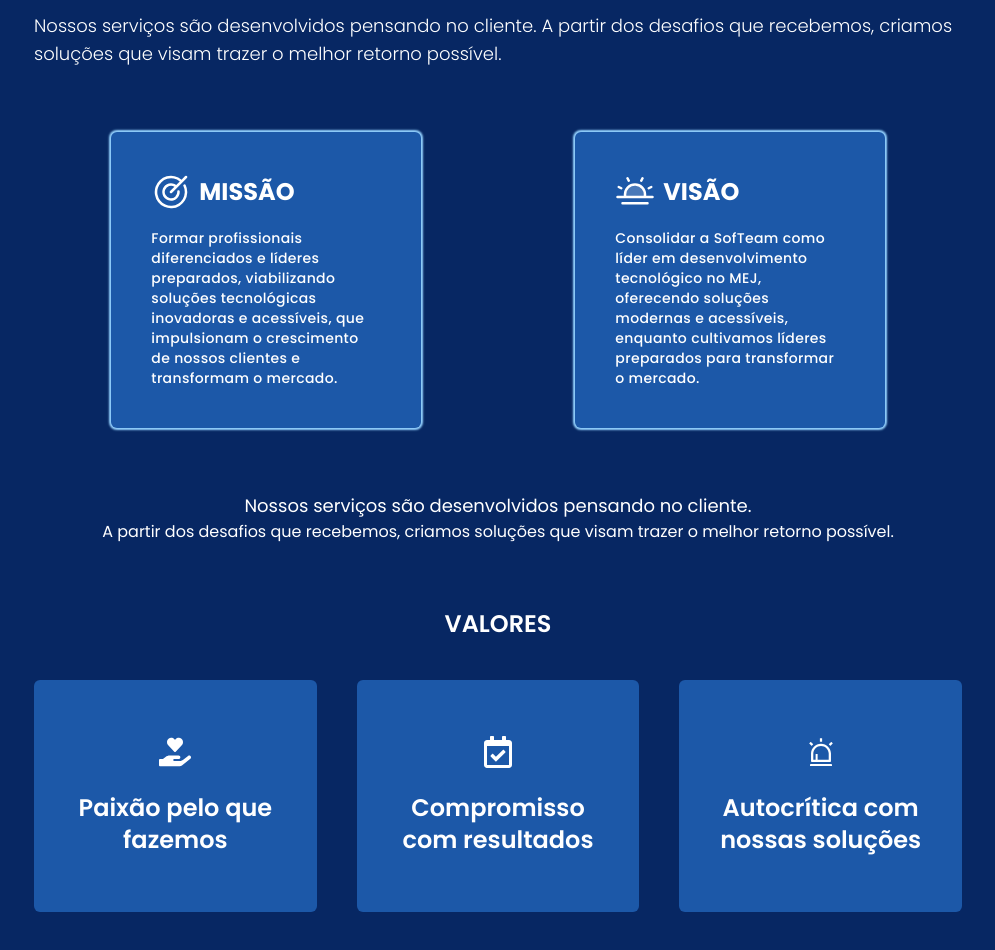
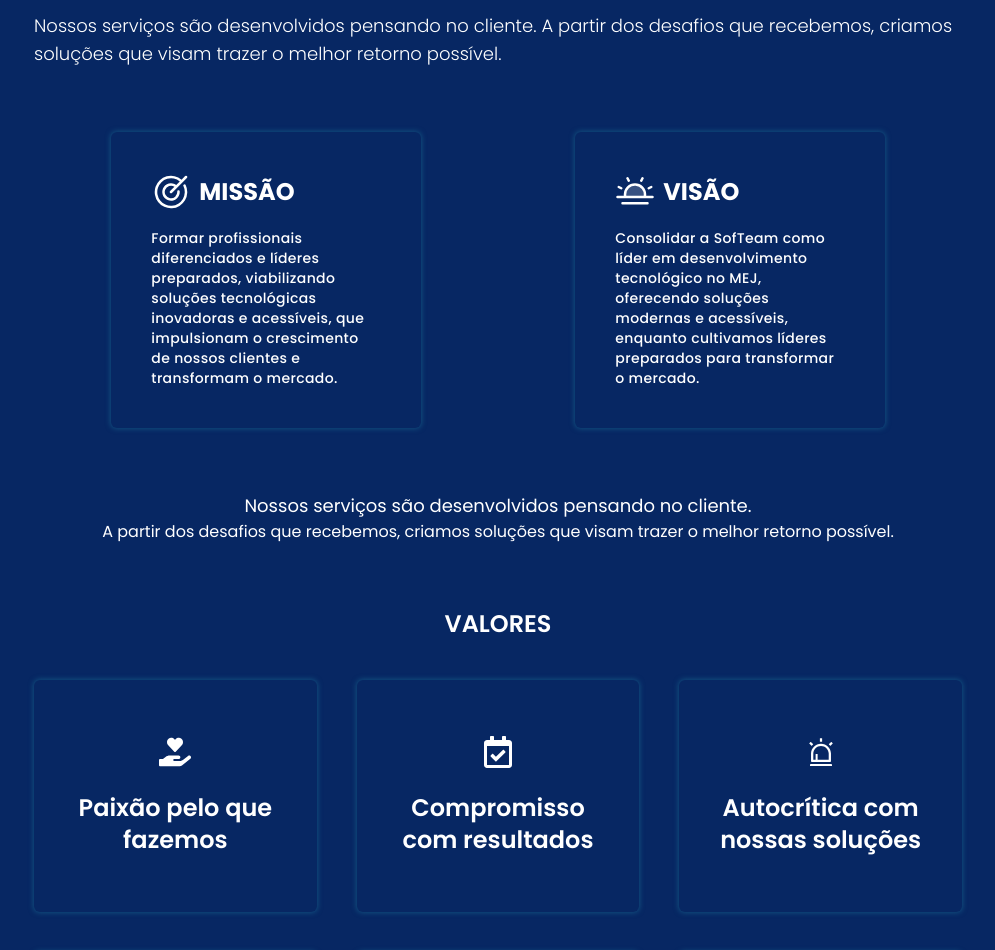
Before and after one commit to softeam-org/landing-page, a Next.js app: page / in a window 1280 px wide. Shown: the part 980-1930 px from the top of the page, without its empty margins (142-1137 px from the left). Built offline with nearby package versions, Linux system fonts and the light colour scheme.

Commit message:
chore: add shadow and background hover on the cards

```diff
--- a/app/components/About/MissionVision/MissionVisionCard.tsx
+++ b/app/components/About/MissionVision/MissionVisionCard.tsx
@@ -11,8 +11,8 @@ interface MisVisCardProps {
 function MissionVisionCard({ misVisName, misVisText, misVisIcon: Icon }: MisVisCardProps): React.JSX.Element {
   return (
     <div
-      className={`flex flex-col w-2/3 p-10 gap-4 shadow-[0_0_2px_2px_#94d2ff]
-       rounded-md cursor-pointer ${poppins.className} bg-color-2`}
+      className={`flex flex-col w-2/3 p-10 gap-4 shadow-[0_0_5px_1px_#114e7e] ease-out duration-200
+       rounded-md cursor-pointer ${poppins.className} hover:bg-color-2`}
     >
       <div className="flex w-fit items-center gap-2 justify-center">
         <Icon className="w-auto h-10" />
--- a/app/components/About/Values/ValueCard.tsx
+++ b/app/components/About/Values/ValueCard.tsx
@@ -10,7 +10,10 @@ interface ValueCardProps {
 // Softeam values cards components
 function ValueCard({ valueName, valueIcon: Icon }: ValueCardProps): React.JSX.Element {
   return (
-    <div className="flex flex-col items-center px-10 py-14 gap-4 rounded-md cursor-pointer bg-color-2">
+    <div
+      className="flex flex-col items-center px-10 py-14 gap-4 rounded-md cursor-pointer
+        shadow-[0_0_5px_1px_#114e7e] ease-out duration-200 hover:bg-color-2"
+    >
       <Icon className="w-auto h-8 mb-2" />
       <p className="font-semibold text-2xl text-center">{valueName}</p>
     </div>
```
